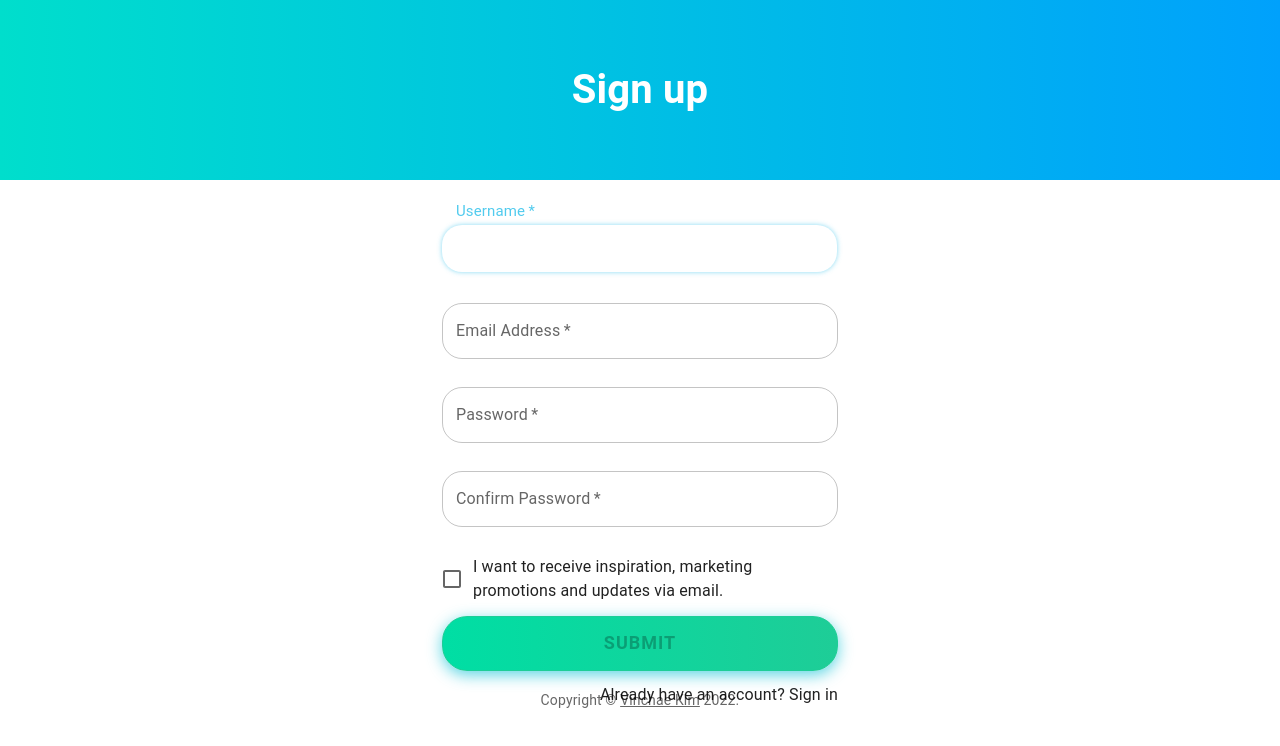
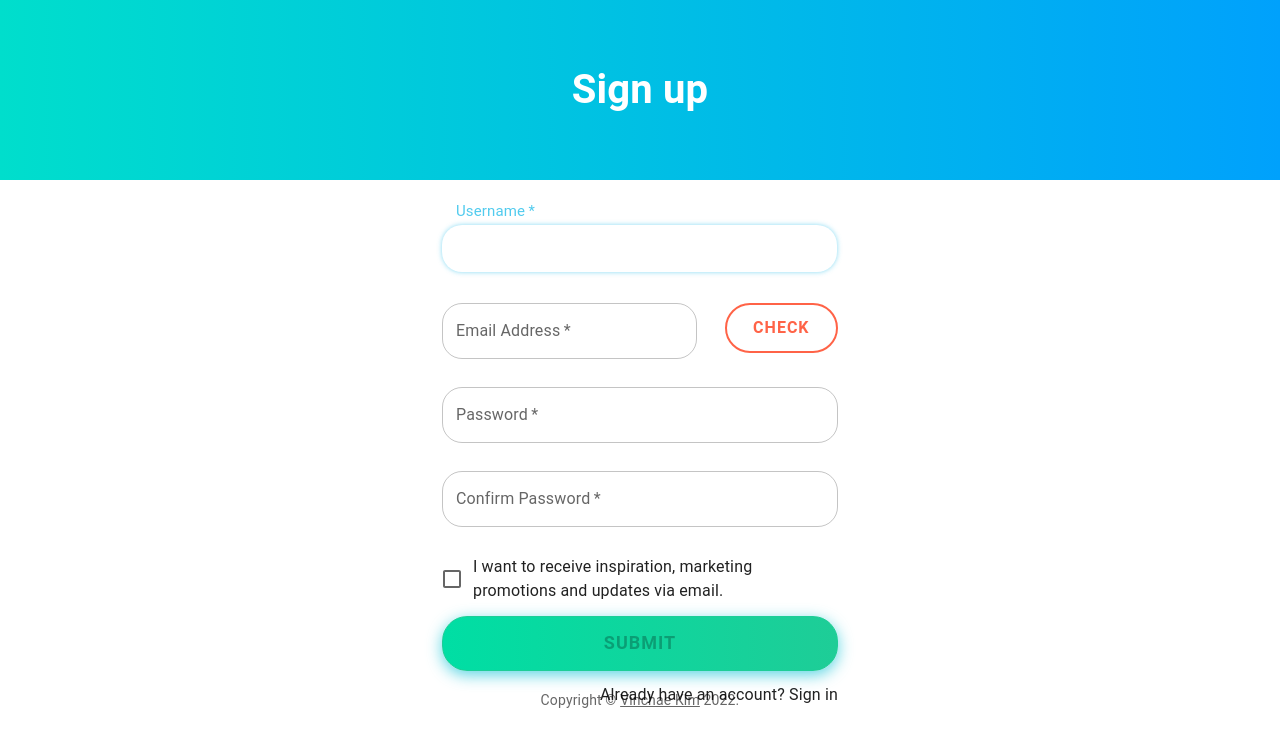
Before and after one commit to ekdldksp123/signup, a Next.js app: page /signup in a window 1280 px wide. Shown: the top 746 px of the page. Built offline with nearby package versions, Linux system fonts and the light colour scheme.

Commit message:
:sparkles: add checking email availability function

```diff
--- a/src/api/api.module.ts
+++ b/src/api/api.module.ts
@@ -9,9 +9,24 @@ export const callPostApi = async (uri:string, data:any) => {
     headers: {
       "Content-Type": "application/json",
     },
-    body: JSON.stringify(data)
+    body: (typeof data !== 'string') ? JSON.stringify(data) : data
   }).then((res) => res.json());
 
   if(response.error) return false
   return true
 }
+
+export const callCheckEmailApi = async (uri:string, data:any) => {
+  const response = await fetch(`${apiUrl}/${uri}`, {
+    method: "POST",
+    mode: 'cors',
+    cache: 'no-cache',
+    credentials: 'same-origin',
+    headers: {
+      "Content-Type": "application/json",
+    },
+    body: (typeof data !== 'string') ? JSON.stringify(data) : data
+  }).then((res) => res.json());
+
+  return response;
+}
--- a/src/components/atom/ButtonGroup.tsx
+++ b/src/components/atom/ButtonGroup.tsx
@@ -32,7 +32,6 @@ export const SubmitButton = styled(Button)`
   }
 `
 
-
 export const LoginButton = styled(Button)`
   width: 100%;
   font-size: 16px;
@@ -66,3 +65,28 @@ export const LoginButton = styled(Button)`
     outline: none;
   }
 `
+
+export const CheckButton = styled(Button)`
+  outline: none;
+  width: 100%;
+  height: 50px;
+  text-align: center;
+  text-shadow: 0;
+  letter-spacing: 1px;
+  color: tomato;
+  border-radius: 40px;
+  background: #fff;
+  border: 2px solid tomato;
+  font-size: 16px;
+  font-weight: bold;
+  cursor: pointer;
+  transition: all 0.25s ease;
+
+  &:hover {
+    color: white;
+    background: tomato;
+  }
+  &:active {
+    letter-spacing: 2px;
+  }
+`;
--- a/src/components/molecules/FormGroup.tsx
+++ b/src/components/molecules/FormGroup.tsx
@@ -1,16 +1,34 @@
-import { Grid, TextField } from '@mui/material'
+import { Grid } from '@mui/material'
 import { FormProps } from '../../types/FormProps'
 import { TextInput } from '../atom/InputGroup'
 import { isEmail, isValidPassword } from '../../libs/signup.module'
-import React from 'react'
+import React, { useEffect, useRef } from 'react'
+import { CheckButton } from '../atom/ButtonGroup'
+import { callCheckEmailApi, callPostApi } from '../../api/api.module'
 
-const SignupForm: React.FC<FormProps> = ({ inputGroup }) => {
+const SignupForm: React.FC<FormProps> = ({ inputGroup, checkEmail, setCheckEmail }) => {
+
   const passwordValue = inputGroup.find((v) => v.name === 'password')?.value
+
+  const checkEmailAvailability = async (email: string, idx: number) => {
+    if(email.length > 0) {
+      const res = await callCheckEmailApi('user/check-email', { userEmail: email });
+
+      if(res.result === 'duplicate') {
+        alert('이미 회원가입이 된 이메일 입니다.')
+        inputGroup[idx].setValue('')
+      } else if(res.result === 'available') {
+        setCheckEmail(!checkEmail)
+        alert('사용 가능한 이메일입니다!')
+      }
+    } else alert('이메일을 입력해주세요')
+  }
 
   const renderInputGroup = inputGroup.map((v, i) => {
     if (v.name === 'email') {
       return (
-        <Grid item xs={12} key={`grid-${i}`}>
+        <>
+          <Grid item xs={8} key={`grid-${i}`}>
             <TextInput
               key={`input-${i}`}
               name={v.name}
@@ -25,6 +43,10 @@ const SignupForm: React.FC<FormProps> = ({ inputGroup }) => {
               error={isEmail(v.value) ? false : true}
             />
           </Grid>
+          <Grid item xs={4} key={`grid-button-${i}`}>
+            <CheckButton key={`button-${i}`} onClick={() => checkEmailAvailability(v.value, i)}>Check</CheckButton>
+          </Grid>
+        </>
       )
     } else if (v.name === 'password') {
       return (
--- a/src/components/views/Signup.tsx
+++ b/src/components/views/Signup.tsx
@@ -18,6 +18,7 @@ const SignupView: React.FC = () => {
 
   const [username, setUsername] = useState<string>('')
   const [email, setEmail] = useState<string>('')
+  const [checkEmail, setCheckEmail] = useState<boolean>(false)
   const [password, setPassword] = useState<string>('')
   const [confirmPassword, setConfirmPassword] = useState<string>('')
   const [agreement, setAgreement] = useState<boolean>(false)
@@ -26,7 +27,7 @@ const SignupView: React.FC = () => {
 
   useEffect(() => {
     console.log()
-    if (!isValidSignupForm(username, email, password, confirmPassword, agreement)) {
+    if (!isValidSignupForm(username, email, checkEmail, password, confirmPassword, agreement)) {
       setDisabled(!disabled)
     }
   }, [username, email, password, confirmPassword, agreement])
@@ -57,7 +58,11 @@ const SignupView: React.FC = () => {
       <Banner title="Sign up" />
       <Box component="form" onSubmit={handleSubmit} sx={{ mt: 3 }}>
         <Grid container spacing={3.5}>
-          <SignupForm inputGroup={inputGroupProps} />
+          <SignupForm
+            inputGroup={inputGroupProps}
+            checkEmail={checkEmail}
+            setCheckEmail={setCheckEmail}
+          />
           <Grid item xs={12}>
             <FormControlLabel
               control={
--- a/src/libs/signup.module.ts
+++ b/src/libs/signup.module.ts
@@ -23,15 +23,19 @@ export const isEmail = (email: string) => {
   export const isValidSignupForm = (
     username: string,
     email: string,
+    checkEmail: boolean,
     password: string,
     confirmPassword: string,
     agreement: boolean
   ) => {
+
+    console.log(checkEmail);
     // signup form validation
     if (username === '') return true
     if (email === '') return true
+    if (!isEmail(email)) return true
+    if (!checkEmail) return true
     if (password === '') return true
-    if (!isEmail(email)) return true
     if (!isValidPassword(password)) return true
     if (confirmPassword === '' || confirmPassword !== password) return true
     if (!agreement) return true
--- a/src/types/FormProps.ts
+++ b/src/types/FormProps.ts
@@ -1,5 +1,7 @@
 export interface FormProps {
   inputGroup: InputProps[]
+  checkEmail: boolean,
+  setCheckEmail: (status: boolean) => void
 }
 
 export interface InputProps {
```
Lines whose indentation alone changed are shown as unchanged.
